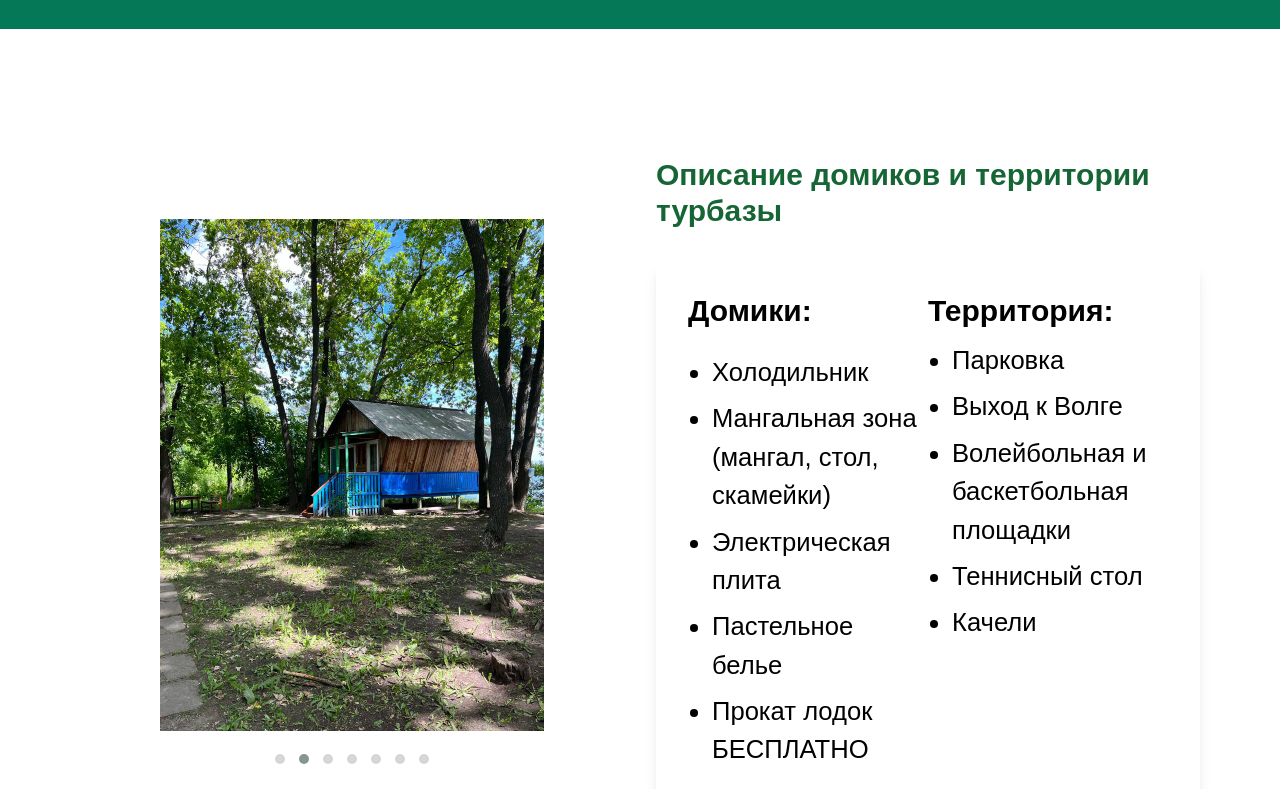
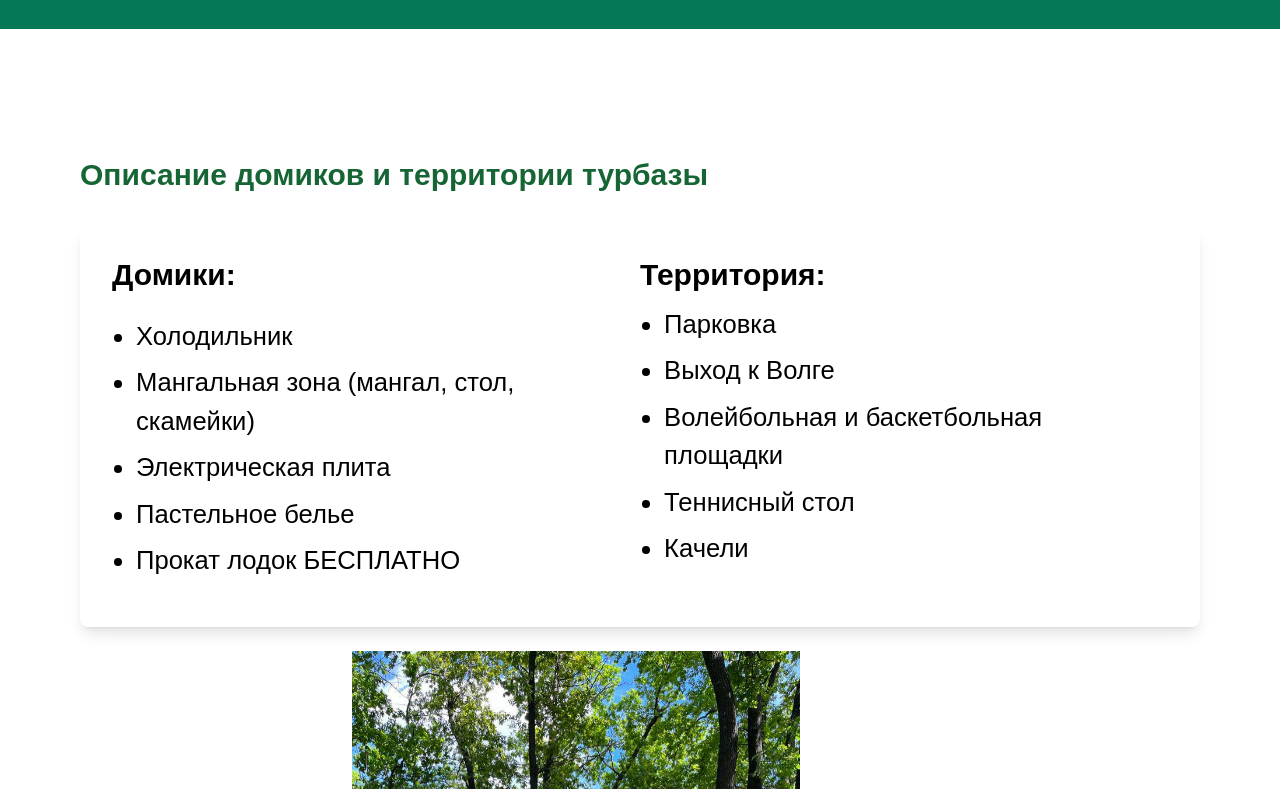
Before and after one commit to dmitriimokienko/turbaza-lubava, a website: page src/index.html in a window 1280 px wide. Shown: the part 691-1480 px from the top of the page. Drawn offline with Linux system fonts and the light colour scheme; a web font is replaced by a local one.

Commit message:
fix: lg ver fix

```diff
--- a/src/index.html
+++ b/src/index.html
@@ -69,7 +69,7 @@
             <!-- main -->
             <section class="flex flex-col mb-12 xl:flex-row md:mb-2 xl:mb-24">
                 <article
-                    class="flex flex-col justify-between px-8 py-4 bg-emerald-700 md:px-16 md:py-8 lg:px-16 lg:py-8 xl:w-4/5"
+                    class="flex flex-col justify-between px-8 py-4 bg-emerald-700 md:px-8 md:py-8 lg:px-16 lg:py-8 xl:w-4/5"
                 >
                     <h2 class="text-4xl font-bold text-white pl-2 mb-4">
                         <a name="main">Райский уголок в Саратовской области</a>
@@ -115,10 +115,8 @@
             </section>
 
             <!-- cozy houses with carousel  -->
-            <section
-                class="flex flex-col mb-12 md:mb-12 lg:mb-24 justify-around py-4 px-8 md:flex-col-reverse lg:flex-row md:px-16 md:py-8 lg:px-16 lg:py-8"
-            >
-                <article class="flex lg:w-1/3 md:m-auto">
+            <section class="flex flex-col mb-12 md:mb-12 justify-around py-4 px-8 md:flex-col-reverse md:px-16 md:py-8">
+                <article class="flex md:m-auto lg:w-1/2">
                     <!-- carousel -->
                     <div class="w-full max-w-sm md:max-w-md">
                         <div class="owl-carousel owl-theme">
@@ -177,13 +175,13 @@
                 </article>
 
                 <!-- description -->
-                <article class="lg:w-1/2 px-4 max-w-2xl md:mb-6">
+                <article class="px-4 max-w-2xl md:mb-6 lg:max-w-none">
                     <a name="showmore">
                         <h2 class="text-3xl font-bold pb-4 text-green-800">Описание домиков и территории турбазы</h2>
                     </a>
 
                     <div
-                        class="flex flex-col md:px-8 xl:flex-row xl:justify-around xl:shadow-lg xl:p-8 xl:rounded-lg xl:mt-4"
+                        class="flex flex-col md:px-8 lg:flex-row lg:justify-around lg:shadow-lg lg:p-8 lg:rounded-lg lg:mt-4"
                     >
                         <div>
                             <h3 class="text-3xl font-bold pb-2">Домики:</h3>
@@ -212,7 +210,7 @@
 
             <!-- prise section -->
             <section id="bg-img">
-                <div id="info" class="bg-white opacity-80 drop-shadow-xl md:max-w-xl md:mx-auto">
+                <div id="info" class="bg-white opacity-80 drop-shadow-xl md:max-w-xl md:mx-auto md:p-12 lg:max-w-none">
                     <div class="text-xl text-black md:text-3xl">
                         <div>
                             <h3 class="text-3xl font-bold pb-2">Цены:</h3>
@@ -302,16 +300,24 @@
                     autoplayTimeout: 3000,
                     autoplayHoverPause: true,
                 });
-
-                owl.trigger("play.owl.autoplay", [5000]);
+                // owl.trigger("play.owl.autoplay", [5000]);
             });
         </script>
 
         <!-- bg img -->
         <script>
             var block = document.getElementById("bg-img");
+            block.style.backgroundRepeat = "no-repeat";
+
+            // sm, md
             block.style.backgroundImage = "url('./assets/img/river_bg_vertical.jpg')";
-            block.style.backgroundRepeat = "no-repeat";
+
+            // lg +
+            var viewportWidth = Math.max(document.documentElement.clientWidth || 0, window.innerWidth || 0);
+            console.log("viewportWidth", viewportWidth);
+            if (viewportWidth >= 1024) {
+                block.style.backgroundImage = "url('./assets/img/river_bg.png')";
+            }
         </script>
     </body>
 </html>
```
Also changed, not shown: src/assets/css/main.css.
